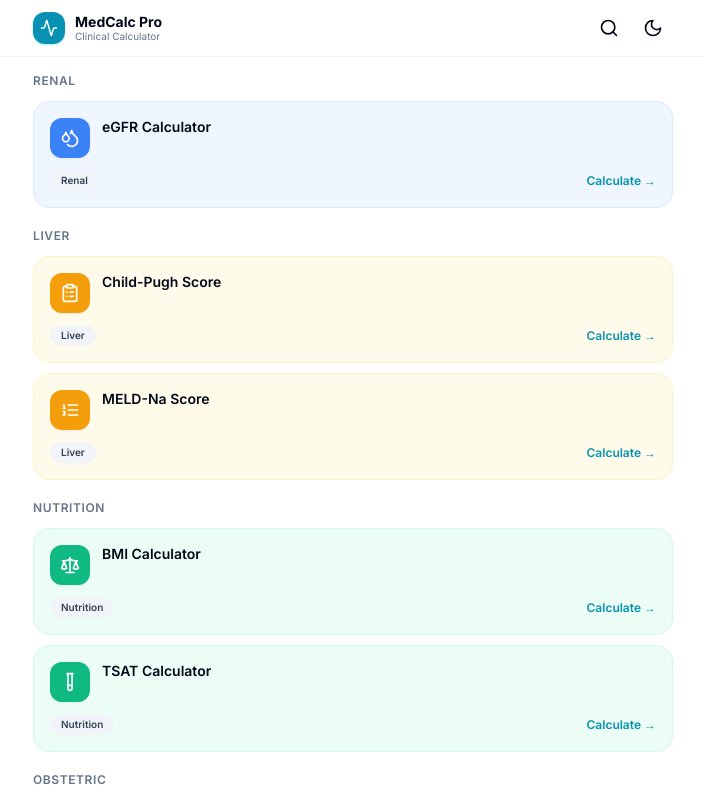
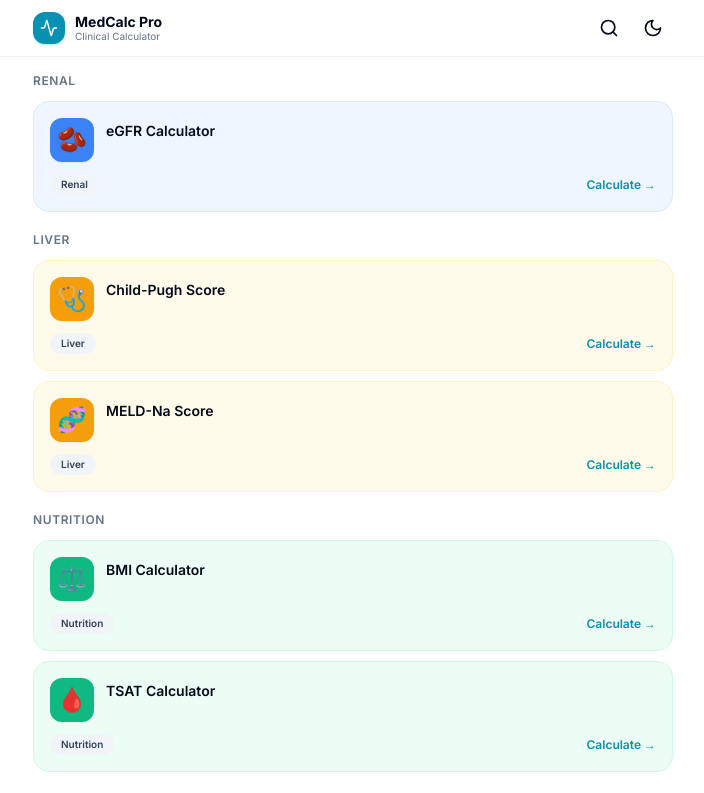
Before and after one commit to Muhammad-AIUB/medcalculator, a Next.js app in the folder frontend/: page / in a window 1280 px wide. Shown: the top 793 px of the page, without its empty margins (287-991 px from the left). Built offline with nearby package versions, Linux system fonts and the light colour scheme.

Commit message:
use medical emojis on calculator cards instead of generic icons

```diff
--- a/frontend/src/components/layout/calculator-card.tsx
+++ b/frontend/src/components/layout/calculator-card.tsx
@@ -3,7 +3,6 @@ import Link from 'next/link';
 import { cn } from '@/lib/utils';
 import { Badge } from '@/components/ui/badge';
 import type { Calculator } from '@/types/calculator';
-import * as Icons from 'lucide-react';
 
 const categoryColors: Record<string, string> = {
   'renal':         'bg-blue-50   border-blue-100   dark:bg-blue-950/20  dark:border-blue-900',
@@ -40,8 +39,6 @@ interface CalculatorCardProps {
 }
 
 export function CalculatorCard({ calculator }: CalculatorCardProps) {
-  // eslint-disable-next-line @typescript-eslint/no-explicit-any
-  const IconComp = (Icons as any)[calculator.icon] ?? (Icons as any)['Calculator'];
   const bg = categoryColors[calculator.category] ?? 'bg-card border-border';
   const iconBg = iconColors[calculator.category] ?? 'bg-cyan-500';
 
@@ -49,11 +46,11 @@ export function CalculatorCard({ calculator }: CalculatorCardProps) {
     <div className={cn('relative rounded-2xl border p-4 transition-all duration-150 hover:shadow-md active:scale-[0.98]', bg)}>
       <Link href={`/calculators/${calculator.id}`} className="block">
         <div className="flex items-start gap-3">
-          <div className={cn('h-10 w-10 rounded-xl flex items-center justify-center shrink-0 shadow-sm', iconBg)}>
-            <IconComp className="h-5 w-5 text-white" />
+          <div className={cn('h-11 w-11 rounded-xl flex items-center justify-center shrink-0 shadow-sm text-2xl leading-none', iconBg)}>
+            <span aria-hidden>{calculator.emoji}</span>
           </div>
           <div className="flex-1 min-w-0 pr-6">
-            <h3 className="text-sm font-semibold text-foreground leading-tight">{calculator.title}</h3>
+            <h3 className="text-sm font-semibold text-foreground leading-tight pt-1">{calculator.title}</h3>
           </div>
         </div>
         <div className="flex items-center justify-between mt-3">
--- a/frontend/src/lib/calculators/calculator-registry.ts
+++ b/frontend/src/lib/calculators/calculator-registry.ts
@@ -67,7 +67,7 @@ export const CALCULATORS: Calculator[] = [
     id: 'child-pugh',
     title: 'Child-Pugh Score',
     shortTitle: 'Child-Pugh',
-    emoji: '🫀',
+    emoji: '🩺',
     description:
       'Assess severity of liver cirrhosis and predict surgical risk with Class A/B/C stratification',
     category: 'liver',
@@ -132,7 +132,7 @@ export const CALCULATORS: Calculator[] = [
     id: 'meld-na',
     title: 'MELD-Na Score',
     shortTitle: 'MELD-Na',
-    emoji: '📊',
+    emoji: '🧬',
     description:
       'Model for End-Stage Liver Disease with sodium for transplant priority and 90-day mortality estimation',
     category: 'liver',
@@ -243,7 +243,7 @@ export const CALCULATORS: Calculator[] = [
     id: 'edd',
     title: 'EDD Calculator',
     shortTitle: 'EDD',
-    emoji: '🤰',
+    emoji: '👶',
     description:
       "Estimate due date via Naegele's rule (LMP) or ultrasound dating with gestational milestones",
     category: 'obstetric',
@@ -282,7 +282,7 @@ export const CALCULATORS: Calculator[] = [
     id: 'sofa',
     title: 'SOFA Score',
     shortTitle: 'SOFA',
-    emoji: '🏥',
+    emoji: '🫀',
     description:
       'Sequential Organ Failure Assessment for ICU mortality prediction and sepsis diagnosis (6 organ systems, 0–24)',
     category: 'critical-care',
```
